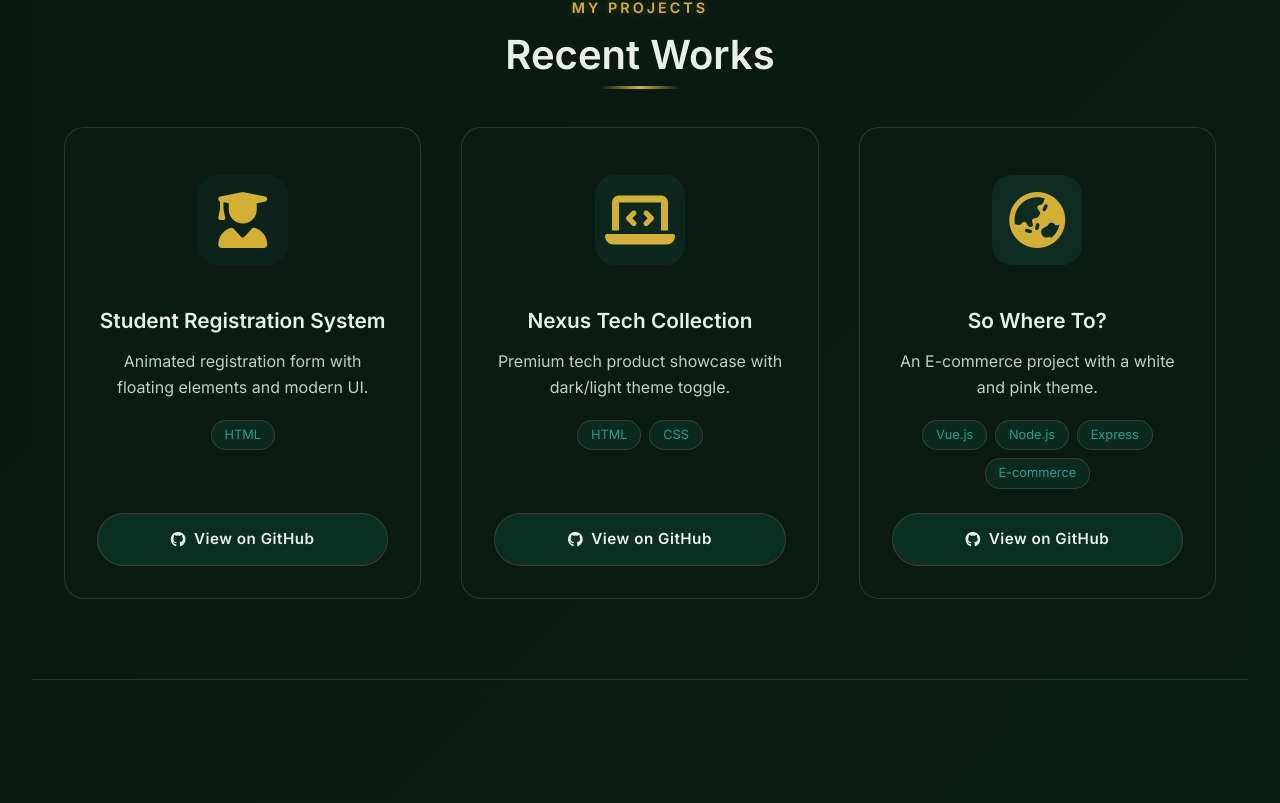
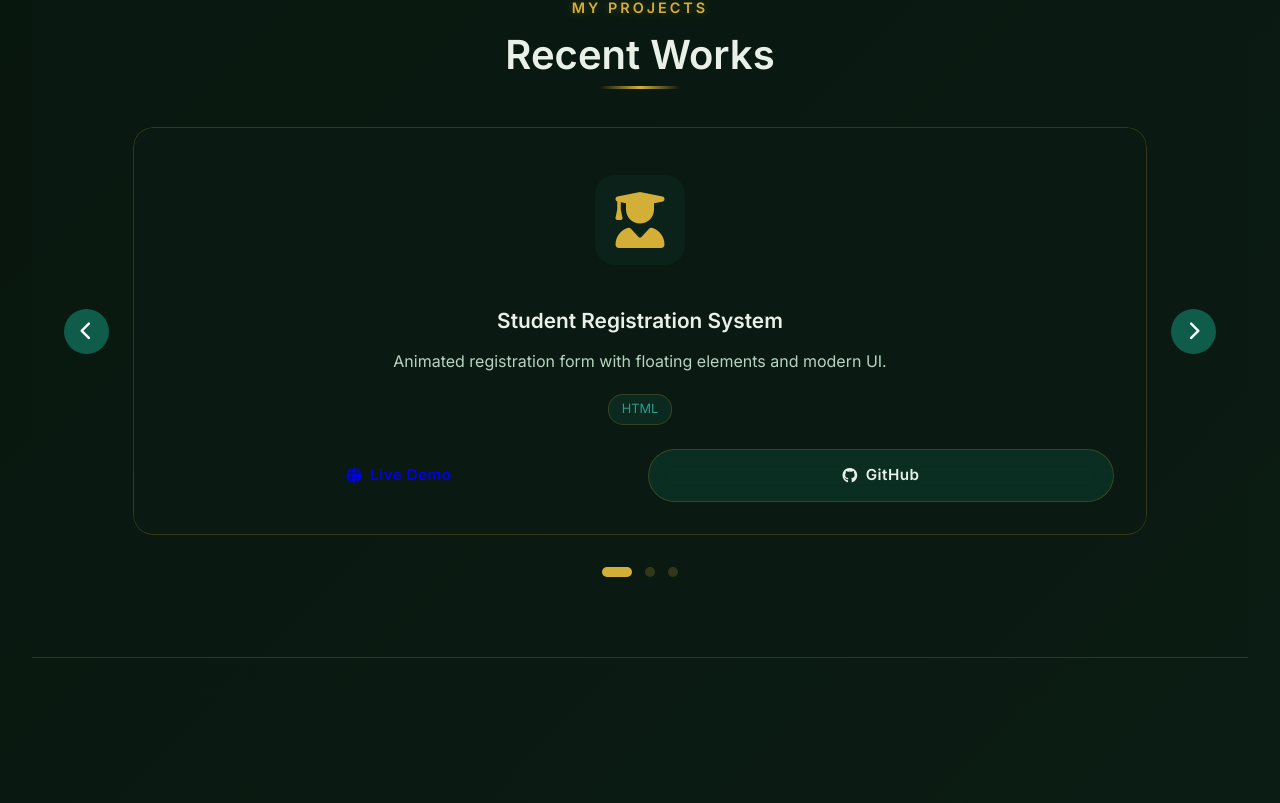
Before and after one commit to Gazelle608/Portfolio, a Vue app: page / in a window 1280 px wide. Shown: the part 1597-2400 px from the top of the page. Built offline with nearby package versions, Linux system fonts and the light colour scheme.

Commit message:
pushing through the updated portfolio

```diff
--- a/src/components/Contact.vue
+++ b/src/components/Contact.vue
@@ -15,6 +15,9 @@
             <div>
               <h4>Email</h4>
               <a href="mailto:pearsongazelle@gmail.com">pearsongazelle@gmail.com</a>
+              <p>
+                <a href="tel:+27123456789">+27 65 859 9411</a>
+              </p>
             </div>
           </div>
 
--- a/src/components/Projects.vue
+++ b/src/components/Projects.vue
@@ -6,11 +6,22 @@
         <h2>Recent Works</h2>
       </div>
 
-      <div class="projects-grid">
+      <div class="carousel-container">
+        <button
+          v-if="projects.length > 1"
+          @click="prevSlide"
+          class="carousel-button prev-btn"
+          aria-label="Previous project"
+        >
+          <i class="fas fa-chevron-left"></i>
+        </button>
+
+        <div class="carousel-wrapper">
+          <div class="projects-carousel">
             <div
               v-for="project in projects"
               :key="project.id"
-          class="project-card"
+              :class="['project-card', { active: currentIndex === project.id - 1 }]"
             >
               <div class="project-icon-container">
                 <i :class="project.icon" :style="{ color: project.iconColor }"></i>
@@ -26,24 +37,66 @@
                 </div>
                 <div class="project-links">
                   <a
+                    v-if="project.liveDemoLink"
+                    :href="project.liveDemoLink"
+                    target="_blank"
+                    rel="noopener noreferrer"
+                    class="btn btn-demo"
+                  >
+                    <i class="fas fa-globe"></i>
+                    Live Demo
+                  </a>
+                  <a
                     :href="project.githubLink"
                     target="_blank"
                     rel="noopener noreferrer"
                     class="btn btn-github"
                   >
                     <i class="fab fa-github"></i>
-                View on GitHub
+                    GitHub
                   </a>
                 </div>
               </div>
             </div>
           </div>
         </div>
+
+        <button
+          v-if="projects.length > 1"
+          @click="nextSlide"
+          class="carousel-button next-btn"
+          aria-label="Next project"
+        >
+          <i class="fas fa-chevron-right"></i>
+        </button>
+      </div>
+
+      <div v-if="projects.length > 1" class="carousel-indicators">
+        <button
+          v-for="(_, index) in projects"
+          :key="index"
+          :class="['indicator', { active: currentIndex === index }]"
+          @click="currentIndex = index"
+          :aria-label="`Go to project ${index + 1}`"
+        ></button>
+      </div>
+    </div>
   </section>
 </template>
 
 <script setup>
+import { ref } from 'vue'
 import { projects } from '../data/projects.js'
+
+const currentIndex = ref(0)
+
+const nextSlide = () => {
+  currentIndex.value = (currentIndex.value + 1) % projects.length
+}
+
+const prevSlide = () => {
+  currentIndex.value = (currentIndex.value - 1 + projects.length) % projects.length
+}
 </script>
 
 <style scoped>
@@ -55,6 +108,25 @@ import { projects } from '../data/projects.js'
 .container {
   max-width: 1200px;
   margin: 0 auto;
+}
+
+.carousel-container {
+  display: flex;
+  align-items: center;
+  gap: 1.5rem;
+  position: relative;
+}
+
+.carousel-wrapper {
+  flex: 1;
+  overflow: hidden;
+  border-radius: 20px;
+}
+
+.projects-carousel {
+  display: flex;
+  transition: transform 0.5s cubic-bezier(0.4, 0, 0.2, 1);
+  transform: translateX(calc(v-bind(currentIndex) * -100%));
 }
 
 .projects-grid {
@@ -73,6 +145,15 @@ import { projects } from '../data/projects.js'
   text-align: center;
   display: flex;
   flex-direction: column;
+  flex-shrink: 0;
+  width: 100%;
+  min-width: 100%;
+}
+
+.projects-carousel .project-card {
+  width: 100%;
+  min-width: 100%;
+  flex-shrink: 0;
 }
 
 .project-card:hover {
@@ -159,11 +240,61 @@ import { projects } from '../data/projects.js'
 .project-links {
   margin-top: auto;
   display: flex;
+  gap: 1rem;
   justify-content: center;
+  flex-wrap: wrap;
 }
 
 .project-links .btn {
-  width: 100%;
+  flex: 1;
+  min-width: 140px;
+}
+
+.carousel-button {
+  background: var(--primary);
+  border: none;
+  color: white;
+  width: 45px;
+  height: 45px;
+  border-radius: 50%;
+  display: flex;
+  align-items: center;
+  justify-content: center;
+  cursor: pointer;
+  transition: var(--transition);
+  flex-shrink: 0;
+}
+
+.carousel-button:hover {
+  background: var(--accent);
+  transform: scale(1.1);
+}
+
+.carousel-button i {
+  font-size: 1.2rem;
+}
+
+.carousel-indicators {
+  display: flex;
+  gap: 0.8rem;
+  justify-content: center;
+  margin-top: 2rem;
+}
+
+.indicator {
+  width: 10px;
+  height: 10px;
+  border-radius: 50%;
+  border: none;
+  background: var(--border-subtle);
+  cursor: pointer;
+  transition: var(--transition);
+}
+
+.indicator.active {
+  background: var(--accent);
+  width: 30px;
+  border-radius: 5px;
 }
 
 @media (max-width: 1024px) and (min-width: 768px) {
--- a/src/data/projects.js
+++ b/src/data/projects.js
@@ -35,7 +35,8 @@ export const projects = [
         icon: "fas fa-user-graduate",
         iconColor: "#0f5c4b",
         tags: ["HTML"],
-        githubLink: "https://github.com/Gazelle608/student_registration_form.git"
+        githubLink: "https://github.com/Gazelle608/student_registration_form.git",
+        liveDemoLink: "https://student-registration-form-orcin-one.vercel.app/"
     },
     {
         id: 2,
@@ -44,7 +45,8 @@ export const projects = [
         icon: "fas fa-laptop-code",
         iconColor: "#1a7f6b",
         tags: ["HTML", "CSS"],
-        githubLink: "https://github.com/Gazelle608/tech_collection.git"
+        githubLink: "https://github.com/Gazelle608/tech_collection.git",
+        liveDemoLink: "https://tech-collection-weld.vercel.app/"
     },
     {
         id: 3,
@@ -53,6 +55,6 @@ export const projects = [
         icon: "fas fa-globe-asia",
         iconColor: "#2a9d8f",
         tags: ["Vue.js", "Node.js", "Express", "E-commerce"],
-        githubLink: "https://github.com/Gazelle608/So_Where_To.git"
+        githubLink: "https://github.com/Gazelle608/So_Where_To.git",
     }
 ]
```
Also changed, not shown: 1 other file (tests, documents, lock files or other folders). Lines whose indentation alone changed are shown as unchanged.
